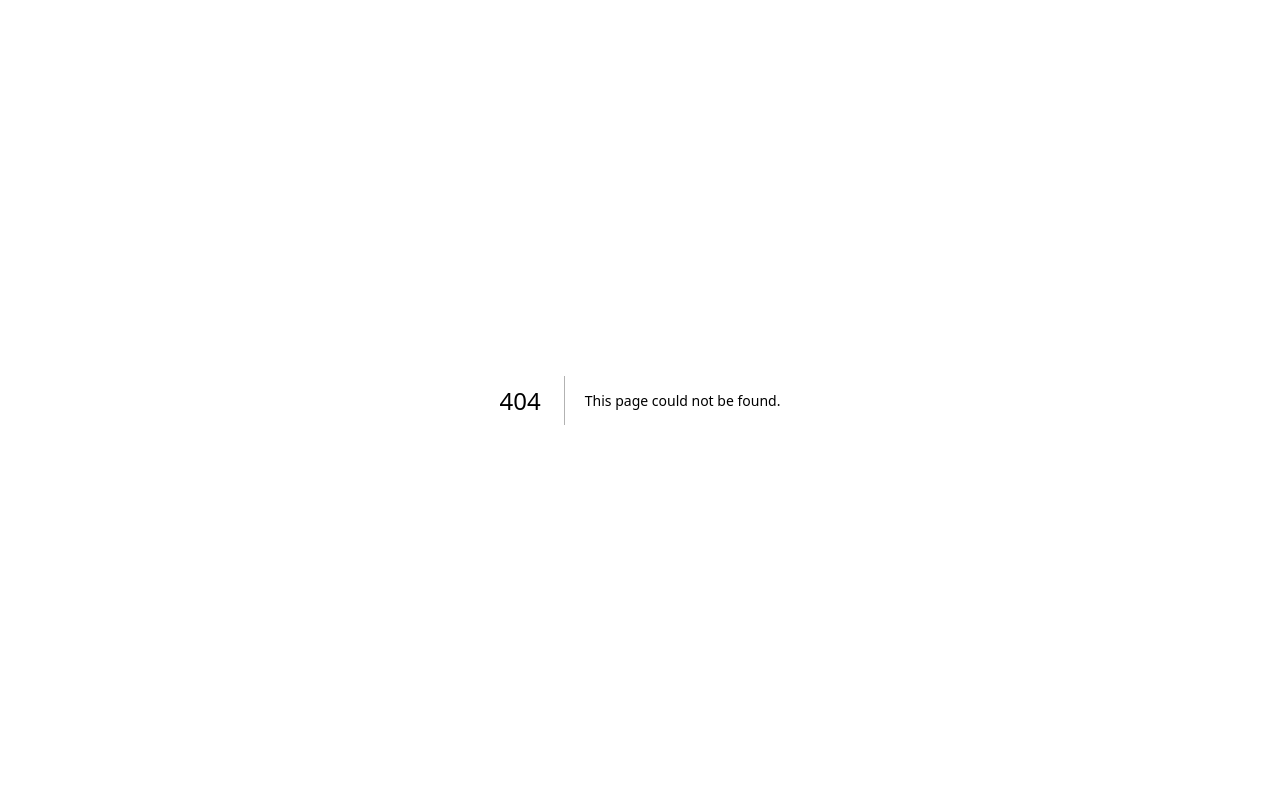
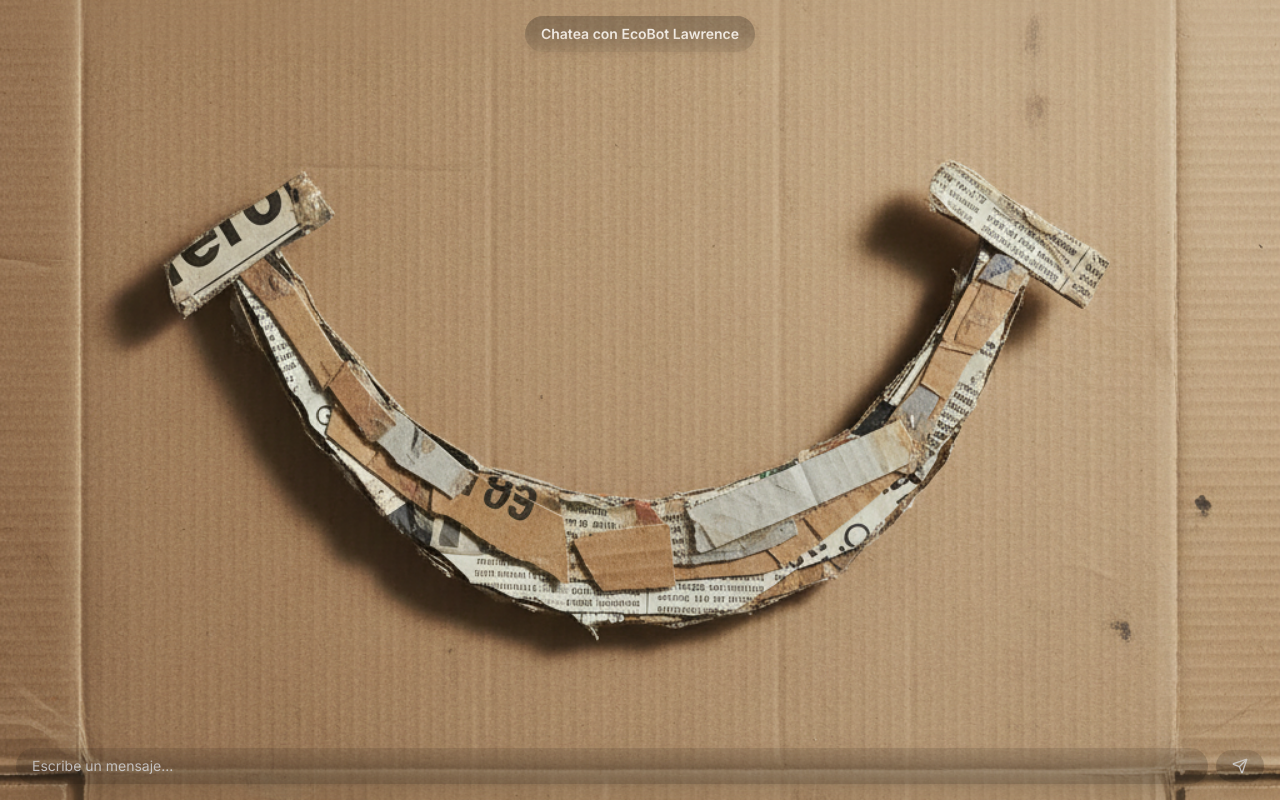
Before and after one commit to dejesusbg/ecobot, a Next.js app: page /chat in a window 1280 px wide. Before the commit this address had no page. Built offline with nearby package versions, Linux system fonts and the light colour scheme.

Commit message:
add chat page with iMessage style

```diff
--- a/package.json
+++ b/package.json
@@ -10,6 +10,7 @@
 	},
 	"dependencies": {
 		"@google/genai": "^1.25.0",
+		"framer-motion": "^12.23.24",
 		"lucide-react": "^0.546.0",
 		"next": "15.5.6",
 		"react": "19.1.0",
--- /dev/null
+++ b/src/app/chat/page.tsx
@@ -0,0 +1,124 @@
+'use client';
+
+import clsx from 'clsx';
+import { AnimatePresence, motion } from 'framer-motion';
+import { Send } from 'lucide-react';
+import { useEffect, useRef, useState } from 'react';
+
+export default function ChatPage() {
+	const [message, setMessage] = useState('');
+	const [history, setHistory] = useState<Array<{ role: string; parts: string[] }>>([]);
+	const historyRef = useRef<Array<{ role: string; parts: string[] }>>([]);
+	const [isLoading, setIsLoading] = useState(false);
+	const messagesEndRef = useRef<HTMLDivElement>(null);
+
+	const scrollToBottom = () => {
+		messagesEndRef.current?.scrollIntoView({ behavior: 'smooth' });
+	};
+
+	useEffect(() => {
+		scrollToBottom();
+	}, [history]);
+
+	const handleSendMessage = async () => {
+		if (!message.trim() || isLoading) return;
+		setIsLoading(true);
+
+		const text = message;
+		setMessage('');
+
+		const newHistory = [...historyRef.current, { role: 'user', parts: [text] }];
+		setHistory(newHistory);
+		historyRef.current = newHistory;
+
+		try {
+			const res = await fetch('/api/chat', {
+				method: 'POST',
+				headers: { 'Content-Type': 'application/json' },
+				body: JSON.stringify({ message: text, history: historyRef.current }),
+			});
+
+			if (!res.ok) throw new Error('API request failed');
+			const { reply } = await res.json();
+
+			const finalHistory = [...historyRef.current, { role: 'model', parts: [reply] }];
+			setHistory(finalHistory);
+			historyRef.current = finalHistory;
+		} catch (error) {
+			console.error('Error sending message:', error);
+		} finally {
+			setIsLoading(false);
+		}
+	};
+
+	const handleKeyPress = (e: React.KeyboardEvent) => {
+		if (e.key === 'Enter' && !e.shiftKey) {
+			e.preventDefault();
+			handleSendMessage();
+		}
+	};
+
+	const canSendMessage = (): boolean => {
+		const isEmpty = !Boolean(message.trim());
+		const lastMessage = history.at(-1);
+		return !isLoading && !isEmpty && (!history.length || lastMessage?.role == 'model');
+	};
+
+	return (
+		<>
+			<div className="h-screen w-screen bg-center bg-cover bg-no-repeat fixed background bg-[url('/0.png')]" />
+			<div className="absolute z-50 w-screen flex py-4 top-0 blur-to-t">
+				<div className="mx-auto glass">
+					<h1 className="text-sm font-semibold">Chatea con EcoBot Lawrence</h1>
+				</div>
+			</div>
+			<div className="flex flex-col h-screen w-screen ">
+				<div className="flex-1 overflow-y-auto px-4 space-y-4 py-16">
+					<AnimatePresence>
+						{history.map((msg, index) => (
+							<motion.div
+								key={index}
+								initial={{ opacity: 0, y: 20 }}
+								animate={{ opacity: 1, y: 0 }}
+								exit={{ opacity: 0, y: -20 }}
+								transition={{ duration: 0.3 }}
+								className={clsx('flex', { 'justify-end': msg.role === 'user' })}>
+								<div
+									className={clsx('max-w-[70%] glass', {
+										'bg-blue-500': msg.role === 'user',
+									})}>
+									<p className="text-sm">{msg.parts[0]}</p>
+								</div>
+							</motion.div>
+						))}
+					</AnimatePresence>
+					<div ref={messagesEndRef} />
+				</div>
+			</div>
+			<div className="flex items-center p-4 space-x-2 absolute z-50 w-screen bottom-0 blur-to-b">
+				<textarea
+					value={message}
+					onChange={(e) => setMessage(e.target.value)}
+					onKeyPress={handleKeyPress}
+					placeholder="Escribe un mensaje..."
+					className="flex-1 text-sm glass placeholder-gray-300 focus:outline-none resize-none"
+					rows={1}
+				/>
+				<button
+					onClick={handleSendMessage}
+					disabled={!canSendMessage()}
+					className={clsx('glass flex items-center justify-center h-full', {
+						'bg-blue-500 text-white': canSendMessage(),
+					})}>
+					<Send
+						size={16}
+						className={clsx({
+							'text-white': canSendMessage(),
+							'text-gray-300': !canSendMessage(),
+						})}
+					/>
+				</button>
+			</div>
+		</>
+	);
+}
--- a/src/app/global.css
+++ b/src/app/global.css
@@ -8,10 +8,34 @@ body {
 	background-color: #b99d79;
 }
 
-.background {
-	transition: background-image 0.1s ease-in-out;
+@layer utilities {
+	.blur-to-t {
+		mask: linear-gradient(
+			to top,
+			rgba(0, 0, 0, 0) 0%,
+			rgba(0, 0, 0, 0.8) 50%,
+			rgba(0, 0, 0, 1) 100%
+		);
+		@apply backdrop-blur-3xl;
+	}
+
+	.blur-to-b {
+		mask: linear-gradient(
+			to bottom,
+			rgba(0, 0, 0, 0) 0%,
+			rgba(0, 0, 0, 0.8) 50%,
+			rgba(0, 0, 0, 1) 100%
+		);
+		@apply backdrop-blur-3xl;
+	}
 }
 
-.pill {
-	@apply px-4 py-2 rounded-full shadow-lg transition-all duration-300 ease-in-out opacity-75;
+@layer components {
+	.background {
+		@apply transition-all duration-300 ease-in-out;
+	}
+
+	.glass {
+		@apply backdrop-blur-3xl bg-black/25 shadow-lg text-white px-4 py-2 rounded-3xl shadow-lg transition-all duration-300 ease-in-out;
+	}
 }
```
Also changed, not shown: 1 other file (tests, documents, lock files or other folders).
